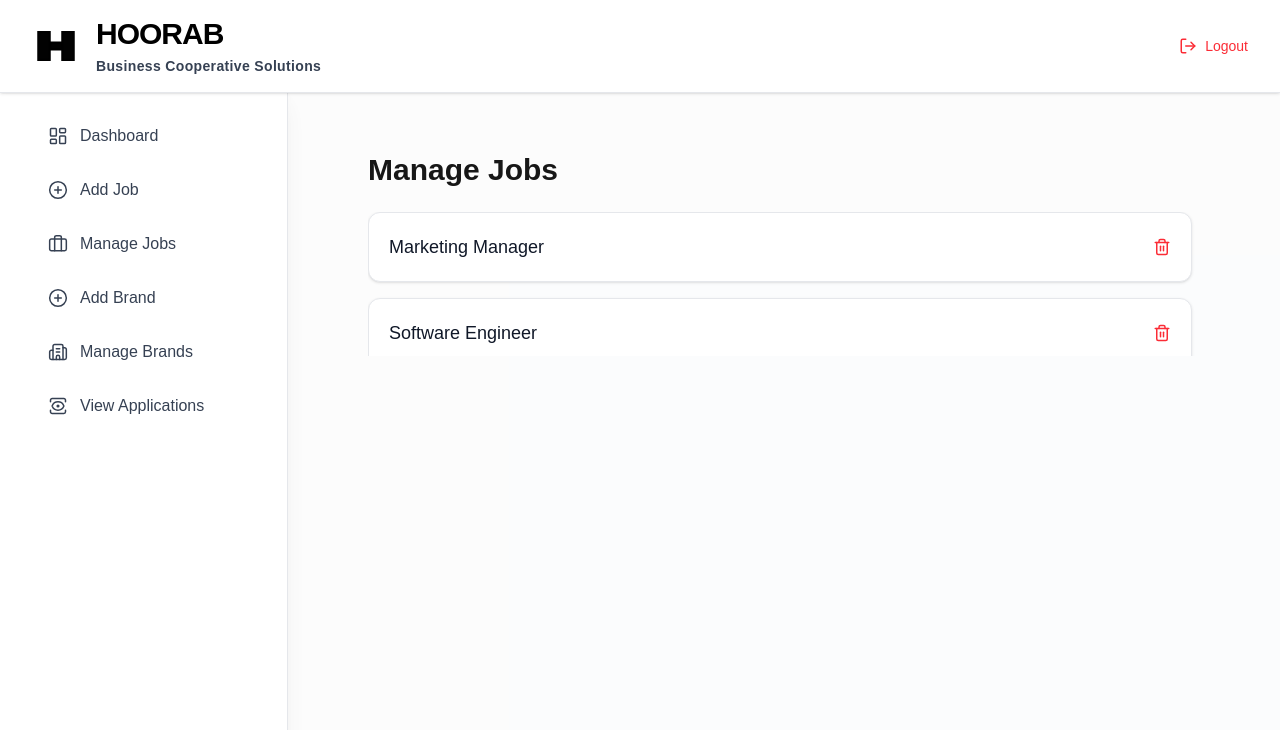
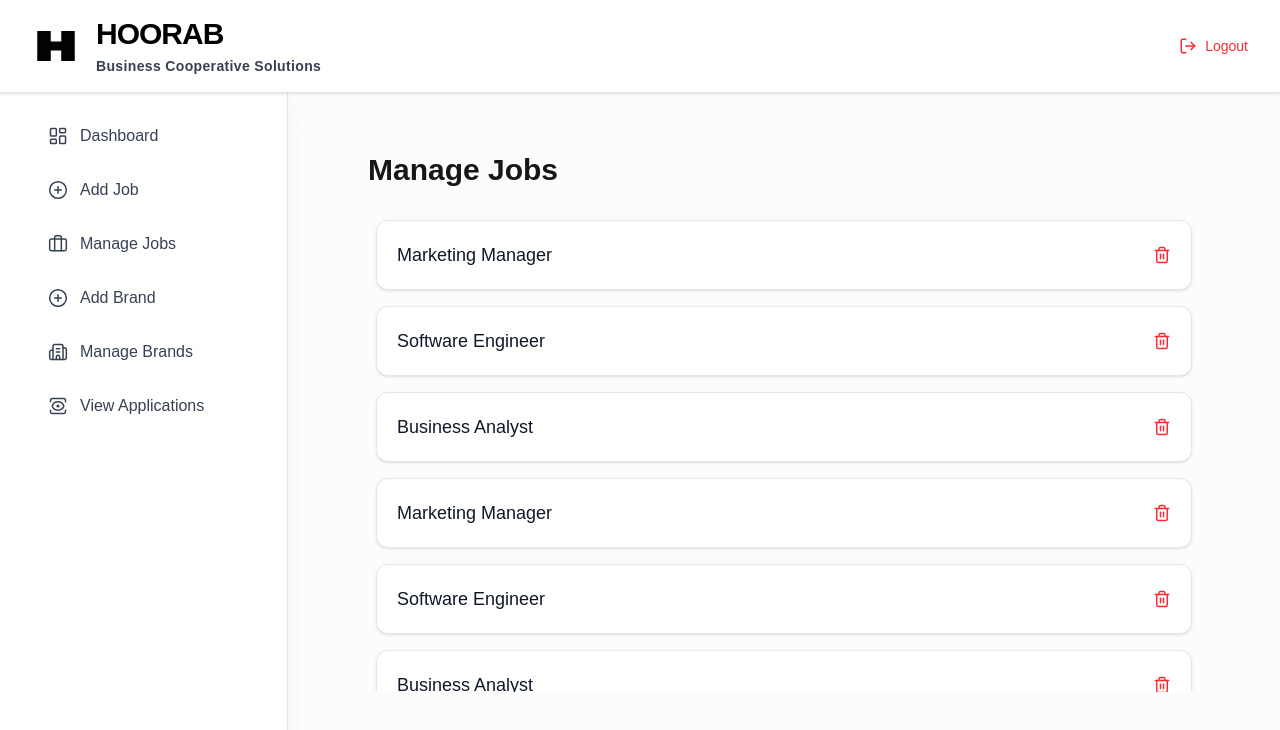
Before and after one commit to haroonkhadim123/business, a Next.js app: page /admin/manage-jobs in a window 1280 px wide. Shown: the top 730 px of the page. Built offline with nearby package versions, Linux system fonts and the light colour scheme.

Commit message:
add scrllbar

```diff
--- a/app/admin/manage-jobs/page.js
+++ b/app/admin/manage-jobs/page.js
@@ -8,6 +8,18 @@ export default function ManageJobs() {
     { id: 1, title: "Marketing Manager" },
     { id: 2, title: "Software Engineer" },
     { id: 3, title: "Business Analyst" },
+        { id: 4, title: "Marketing Manager" },
+    { id: 5, title: "Software Engineer" },
+    { id: 6, title: "Business Analyst" },
+        { id: 7, title: "Marketing Manager" },
+    { id: 8, title: "Software Engineer" },
+    { id: 9, title: "Business Analyst" },
+        { id: 10, title: "Marketing Manager" },
+    { id: 11, title: "Software Engineer" },
+    { id: 12, title: "Business Analyst" },
+        { id: 13, title: "Marketing Manager" },
+    { id: 14, title: "Software Engineer" },
+    { id: 15, title: "Business Analyst" },
 
     // You can add more dummy data or fetch real jobs
   ];
@@ -19,7 +31,7 @@ export default function ManageJobs() {
       </h1>
 
       {/* Scrollable container */}
-      <div className="space-y-4 h-36 overflow-y-auto pr-2">
+      <div className="space-y-4 h-[60vh] hide-scrollbar p-2  overflow-y-auto pr-2">
         {jobs.map((job, index) => (
           <motion.div
             key={job.id}
```
